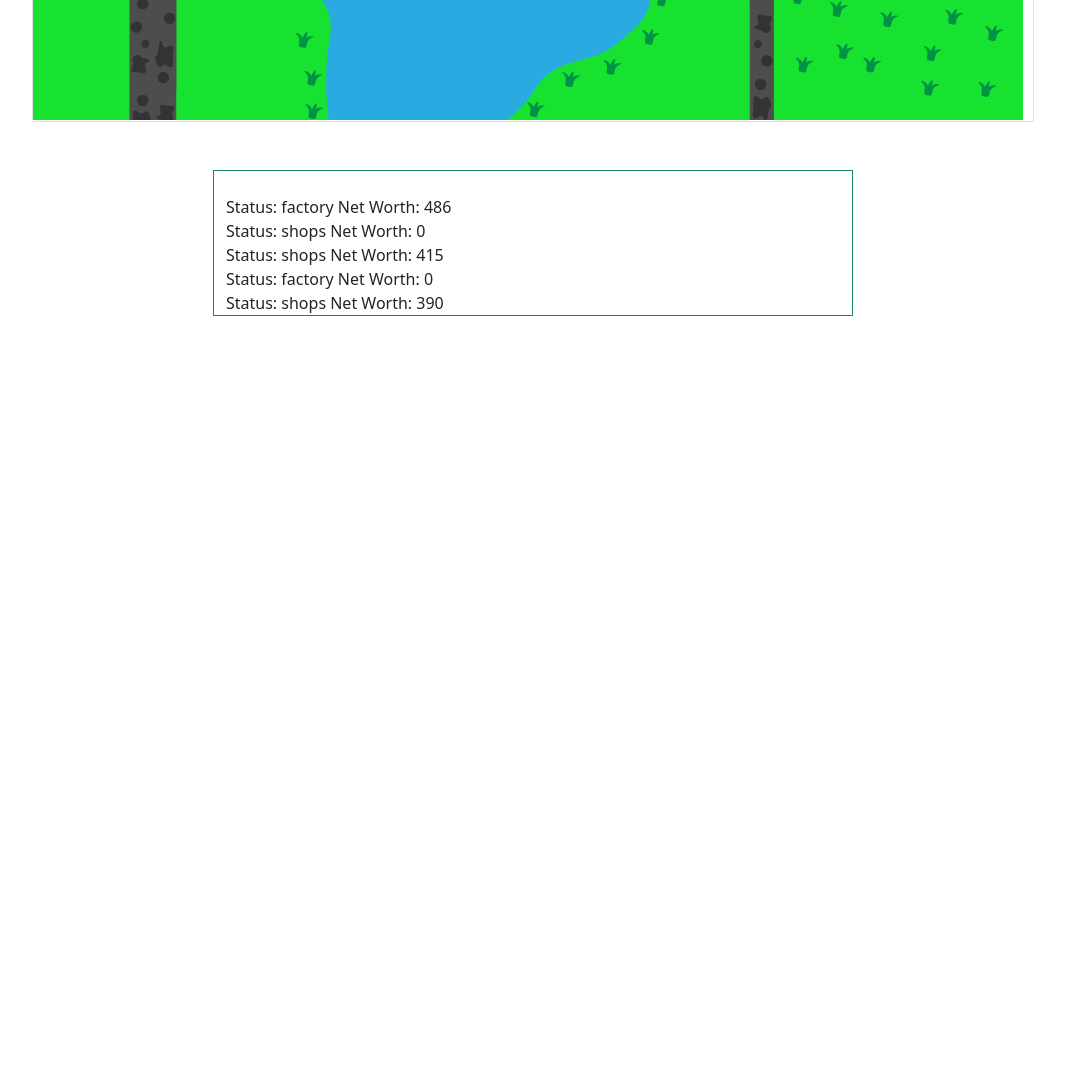
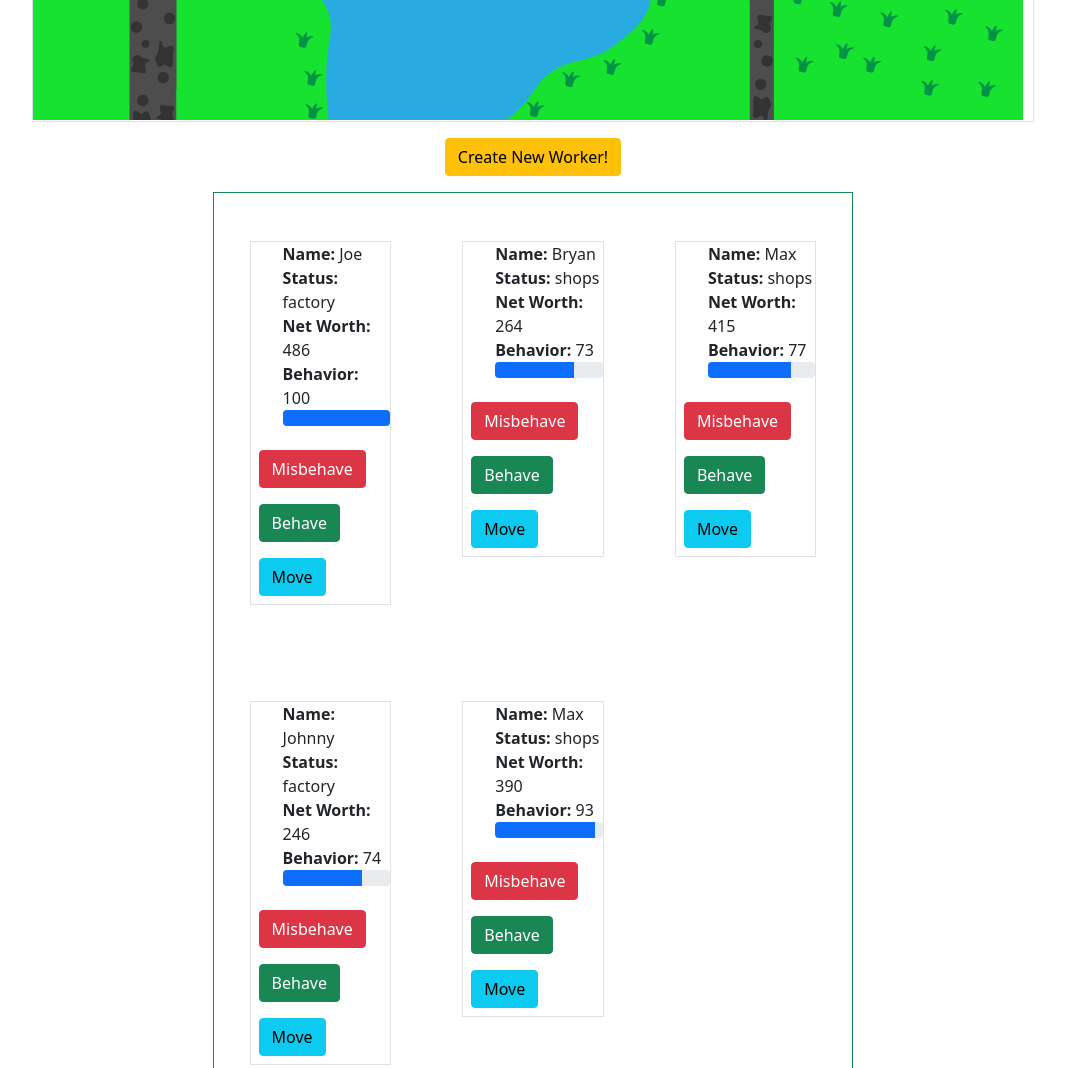
Before and after one commit to MarkViggiano/GildedAgeSimulation, a plain HTML site: page index.html in a window 1280 px wide. Shown: the part 680-1748 px from the top of the page, without its empty margins (107-1172 px from the left). Before the commit the page ends 996 px from the top, so only its background shows below. Drawn offline with nearby package versions, Linux system fonts and the light colour scheme.

Commit message:
Make it pretty

```diff
--- a/css/main.css
+++ b/css/main.css
@@ -7,3 +7,7 @@
   margin: auto;
   margin-top: auto;
 }
+
+li {
+  list-style-type: none;
+}
--- a/index.html
+++ b/index.html
@@ -8,8 +8,10 @@
   </head>
   <body>
     <canvas id="world" width="1000" height="800" class="border m-auto"></canvas>
-
-    <div id="workerData" class="container w-50 border mx-auto mt-5 border-success"></div>
+    <div class="container mx-auto w-25 mt-3 mb-3 text-center">
+      <button class="btn btn-warning" onclick="createWorkers(1)">Create New Worker!</button>
+    </div>
+    <div id="workerData" class="row w-50 border mx-auto border-success"></div>
     <!-- MODULES -->
     <script type="text/javascript" src="./js/gameobject.js"></script>
     <script type="text/javascript" src="./js/utils.js"></script>
--- a/js/citizen.js
+++ b/js/citizen.js
@@ -25,7 +25,7 @@ class Citizen extends GameObject {
     this.movingOnPath = false;
     this.path;
     this.speed = 3;
-    this.behavior = MathUtil.randomNumber(30, 100);
+    this.behavior = MathUtil.randomNumber(70, 100);
     this.homeToFactory;
     this.factoryToHome;
     this.homeToShops;
@@ -63,6 +63,7 @@ class Citizen extends GameObject {
   }
 
   goSomewhereNew() {
+    if (this.onPath()) return; //don't let players override current path!
     let chance = MathUtil.randomNumber(0, 1);
     switch (this.status.toLowerCase()) {
       case "home":
@@ -76,6 +77,7 @@ class Citizen extends GameObject {
         break;
 
         case "factory":
+          this.pay(100, 0.35);
           if (chance == 0) {
             this.moveOnPath(this.factoryToHome);
             this.status = "home";
@@ -86,6 +88,7 @@ class Citizen extends GameObject {
           break;
 
           case "shops":
+            this.deduct(10);
             if (chance == 0) {
               this.moveOnPath(this.shopsToHome);
               this.status = "home";
@@ -173,6 +176,9 @@ class Citizen extends GameObject {
       this.deduct(10);
     }
 
+    if (this.behavior < 0) this.behavior = 0;
+
+
   }
 
   render(ctx) {
--- a/js/main.js
+++ b/js/main.js
@@ -1,13 +1,9 @@
 const workerData = document.getElementById("workerData");
 const canvas = document.getElementById("world");
-canvas.onclick = function (mouse) {
-  console.log(mouse.offsetX);
-  console.log(mouse.offsetY);
-}
 const ctx = canvas.getContext("2d");
 const background = new Image();
 const buildings = new Image();
-let names = ["Mark", "Johnny", "Joe", "Bob", "Ethan", "George", "Luke", "Bryan", "Max", "Matt"];
+let names = ["Johnny", "Joe", "Bob", "Ethan", "George", "Luke", "Bryan", "Max", "Matt"];
 //3d array of locations of homes and their 'patios'.
 let workers = new Map();
 let tickCount = 1;
@@ -31,6 +27,24 @@ function getWorkerList() {
     workerList.push(worker)
   }
   return workerList;
+}
+
+function workerMove(id) {
+  let worker = getWorkerById(id);
+  if (worker == null) return; //should never happen
+  worker.goSomewhereNew();
+}
+
+function workerBehave(id) {
+  let worker = getWorkerById(id);
+  if (worker == null) return; //should never happen
+  worker.behavior += 10;
+}
+
+function workerMisbehave(id) {
+  let worker = getWorkerById(id);
+  if (worker == null) return; //should never happen
+  worker.behavior -= 10;
 }
 
 function createWorkers(count) {
@@ -97,24 +111,17 @@ Start
 function runGameActions() {
   ctx.clearRect(0, 0, canvas.width, canvas.height);
   ctx.drawImage(background, -10, -1, canvas.width, canvas.height);
-
-  let workerHtml = "";
   for (const worker of getWorkerList()) {
     let chance = MathUtil.randomNumber(0, 10);
     if (chance > 5) if (tickCount % 500 == 0 && worker.atDestination()) worker.goSomewhereNew();
     if (worker.onPath()) worker.move();
+    if (worker.behavior <= 40 && tickCount % 500 == 0) worker.deduct(10);
+    if (worker.netWorth == 0 || worker.behavior == 0) workers.delete(worker.id);
     worker.tick();
     worker.render(ctx);
-    workerHtml += `
-    <br>
-    Status: ${worker.status}
-    Net Worth: ${worker.netWorth}
-    `;
   }
 
-  //renderHomes(ctx);
   ctx.drawImage(buildings, 0, 0, canvas.width, canvas.height);
-  workerData.innerHTML = workerHtml;
   tickCount++;
 }
 
@@ -125,4 +132,38 @@ window.addEventListener("load", (event) => {
 
   startTime = Date.now();
   gameLoop = setInterval(runGameActions, 50);
+
+  setInterval( () => {
+    let workerHtml = "";
+    for (const worker of getWorkerList()) {
+      workerHtml += `
+      <div class="col-sm-12 col-lg-4 mt-5 mb-5" id="${worker.id}">
+        <div class="mx-auto w-75 border">
+          <ul>
+            <li><strong>Name:</strong> ${worker.name}</li>
+            <li><strong>Status:</strong> ${worker.status}</li>
+            <li><strong>Net Worth:</strong> ${worker.netWorth}</li>
+            <li><strong>Behavior:</strong> ${worker.behavior}</li>
+            <div class="progress">
+              <div class="progress-bar" role="progressbar" style="width: ${worker.behavior}%" aria-valuenow="${worker.behavior}" aria-valuemin="0" aria-valuemax="100"></div>
+            </div>
+          </ul>
+          <div class="row mx-auto">
+            <div class="col-sm-8 p-2">
+              <button class="btn btn-danger" onclick="workerMisbehave('${worker.id}')">Misbehave</button>
+            </div>
+            <div class="col-sm-8 p-2">
+              <button class="btn btn-success" onclick="workerBehave('${worker.id}')">Behave</button>
+            </div>
+
+            <div class="col-sm-8 p-2">
+              <button class="btn btn-info" onclick="workerMove('${worker.id}')">Move</button>
+            </div>
+          </div>
+        </div>
+      </div>
+      `;
+    }
+    workerData.innerHTML = workerHtml;
+  }, 500)
 })
```
